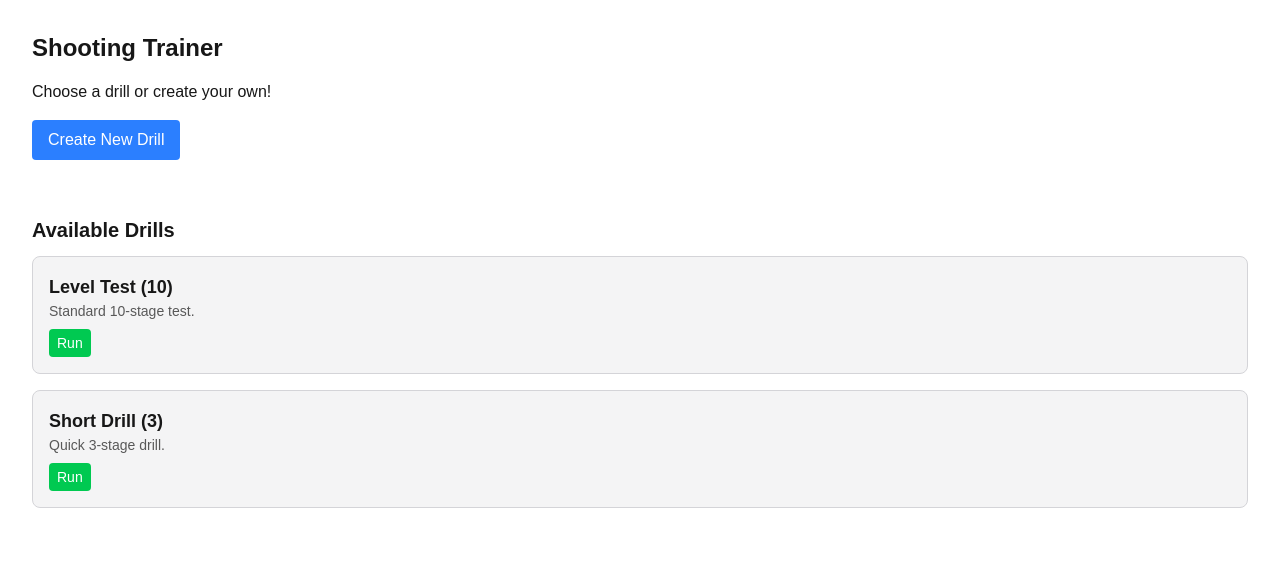
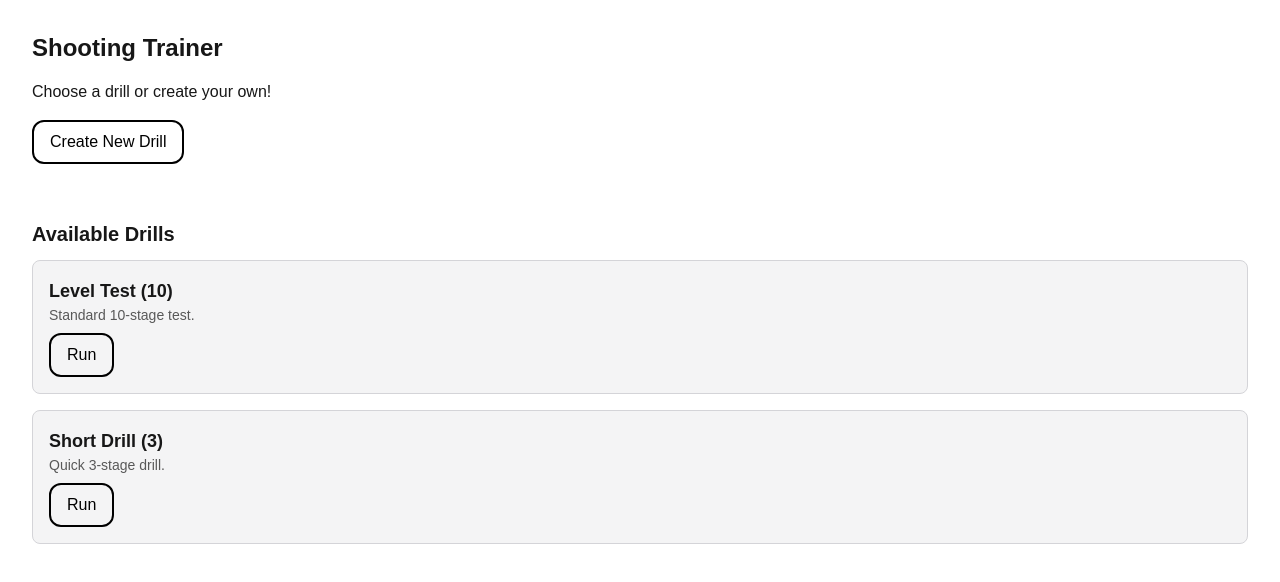
Before and after one commit to BArman1991/Shooting-Trainer, a Next.js app: page / in a window 1280 px wide. Shown: the top 582 px of the page. Built offline with nearby package versions, Linux system fonts and the light colour scheme.

Commit message:
allign main page as all pages

```diff
--- a/src/app/components/home/DrillList.tsx
+++ b/src/app/components/home/DrillList.tsx
@@ -1,8 +1,9 @@
 "use client";
 
 import React from "react";
-import NavButton from "@/app/components/ui/NavButton";
+import ActionButton from "@/app/components/ui/ActionButton";
 import { CustomDrill, PRESET_LEVEL, PRESET_SHORT, Target } from "../types/drill";
+import { useRouter } from "next/navigation";
 
 type DrillItem = {
   id: string;
@@ -16,6 +17,7 @@ type DrillListProps = {
 };
 
 export default function DrillList({ allDrills }: DrillListProps) {
+  const router = useRouter();
   return (
     <div className="container mx-auto p-4">
       <h2 className="text-xl font-semibold mb-3">Available Drills</h2>
@@ -30,21 +32,19 @@ export default function DrillList({ allDrills }: DrillListProps) {
               <p className="text-sm opacity-70 mb-2">{drill.description}</p>
             )}
             <div className="flex gap-2 mt-2">
-              <NavButton
-                href={`/drills/${drill.id}/run`}
-                variant="success"
-                size="small"
+              <ActionButton
+                onClick={() => router.push(`/drills/${drill.id}/run`)}
+                variant="primary"
               >
                 Run
-              </NavButton>
+              </ActionButton>
               {drill.id !== "level" && drill.id !== "short" && (
-                <NavButton
-                  href={`/drills/${drill.id}/edit`}
+                <ActionButton
+                  onClick={() => router.push(`/drills/${drill.id}/edit`)}
                   variant="primary"
-                  size="small"
                 >
                   Edit
-                </NavButton>
+                </ActionButton>
               )}
             </div>
           </div>
--- a/src/app/components/home/WelcomeSection.tsx
+++ b/src/app/components/home/WelcomeSection.tsx
@@ -1,18 +1,23 @@
 "use client";
 
 import React from "react";
-import NavButton from "@/app/components/ui/NavButton";
+import ActionButton from "@/app/components/ui/ActionButton";
+import { useRouter } from "next/navigation";
 
 export default function WelcomeSection() {
+  const router = useRouter();
   return (
     <div className="container mx-auto p-4">
       <h1 className="text-2xl font-bold mb-4">Shooting Trainer</h1>
       <p className="mb-4">Choose a drill or create your own!</p>
 
       <div className="mb-6">
-        <NavButton href="/drills/new" variant="primary" size="medium">
+        <ActionButton
+          onClick={() => router.push("/drills/new")}
+          variant="primary"
+        >
           Create New Drill
-        </NavButton>
+        </ActionButton>
       </div>
     </div>
   );
```
